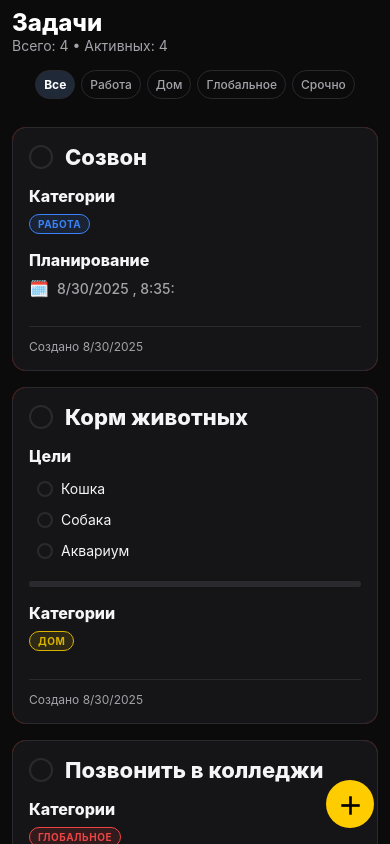
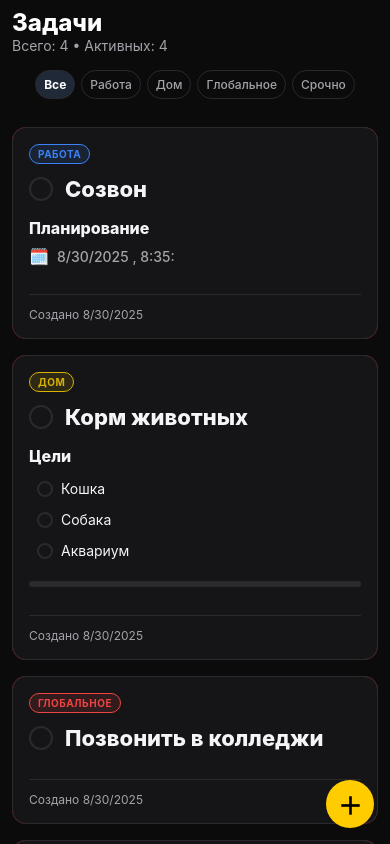
Before and after one commit to Romarioagrow/rn-minimal-task-app-clean, a React Native app in the folder TasksApp/rn-minimal-task-app-clean-main/: screen / in a window 390 px wide. Built offline with nearby package versions, Linux system fonts and the light colour scheme.

Commit message:
Категории сверху

```diff
--- a/TasksApp/rn-minimal-task-app-clean-main/src/components/TaskItem.tsx
+++ b/TasksApp/rn-minimal-task-app-clean-main/src/components/TaskItem.tsx
@@ -29,6 +29,15 @@ export default function TaskItem({task,onToggle,onToggleSub,onDelete,customCateg
     <View style={styles.swipeContainer}>
       <View style={styles.deleteBg}><Text style={styles.deleteText}>Удалить</Text></View>
              <Animated.View style={[styles.card,{transform:[{translateX}]}]} {...pan.panHandlers}>
+
+         {/* Блок категорий */}
+         {task.categories.length > 0 && (
+           <View style={styles.categoriesTopBlock}>
+             <View style={styles.categoriesContainer}>
+               {task.categories.map((c:CategoryKey)=>(<CategoryPill key={c} category={c} customCategories={customCategories}/>))}
+             </View>
+           </View>
+         )}
 
          {/* Заголовок задачи */}
          <View style={styles.headerBlock}>
@@ -76,16 +85,6 @@ export default function TaskItem({task,onToggle,onToggleSub,onDelete,customCateg
                <View style={styles.progressWrap}>
                  <View style={[styles.progressFill,{width:`${Math.round(progress*100)}%`}]} />
                </View>
-            </View>
-          </View>
-        )}
-
-        {/* Блок категорий */}
-        {task.categories.length > 0 && (
-          <View style={styles.contentBlock}>
-            <Text style={styles.blockTitle}>Категории</Text>
-            <View style={styles.categoriesContainer}>
-              {task.categories.map((c:CategoryKey)=>(<CategoryPill key={c} category={c} customCategories={customCategories}/>))}
              </View>
            </View>
          )}
@@ -255,6 +254,9 @@ const styles=StyleSheet.create({
   },
 
   // Блок категорий
+  categoriesTopBlock:{
+    marginBottom:spacing(1.5)
+  },
   categoriesContainer:{
     flexDirection:'row',
     gap:8,
```
Lines whose indentation alone changed are shown as unchanged.
